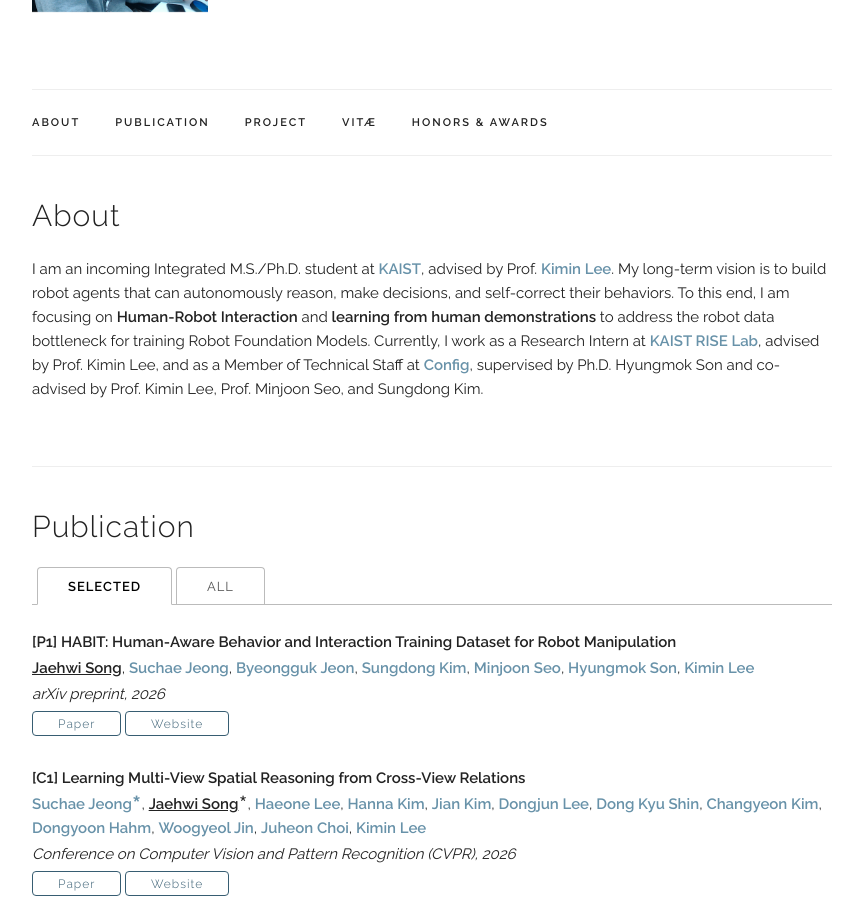
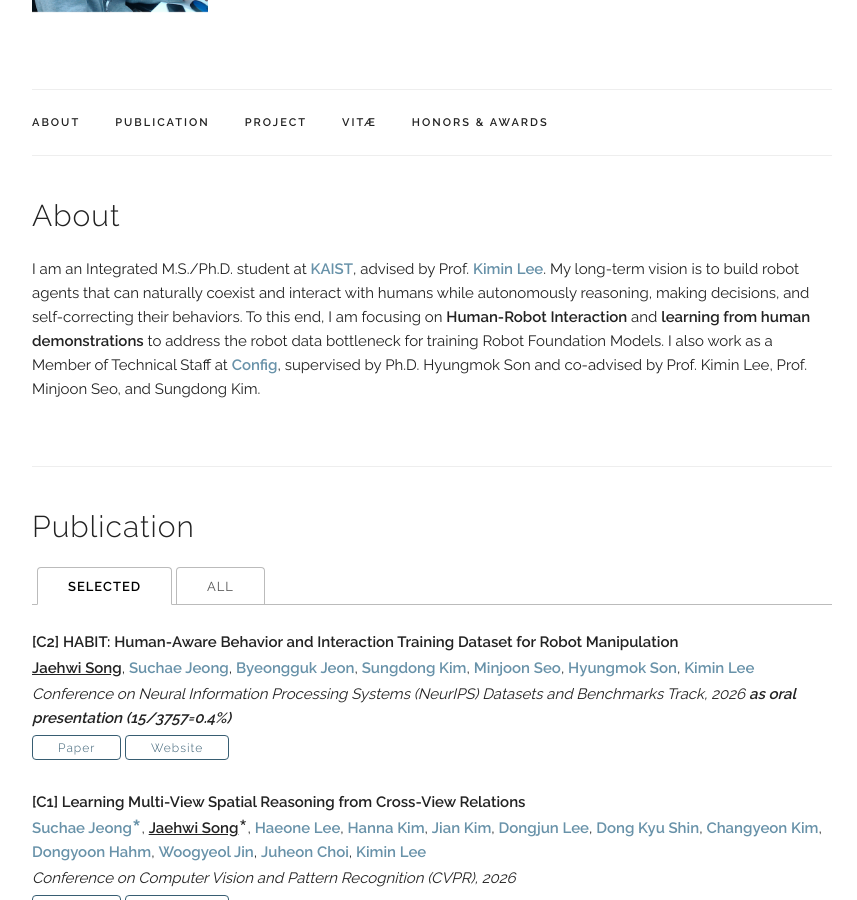
Before and after one commit to songjaehwi/songjaehwi.github.io, a Jekyll site: the page built from index.html, in a window 1280 px wide and 900 px high, scrolled down 204 px. Shown: the whole window, without its empty margins (208-1065 px from the left). Built offline with Jekyll 4.4.1, drawn with Linux system fonts in a browser that asks for light colours.

Commit message:
feat: update publications

```diff
--- a/_data/publications.yaml
+++ b/_data/publications.yaml
@@ -1,8 +1,8 @@
 papers:
 
-  - title: "[P1] HABIT: Human-Aware Behavior and Interaction Training Dataset for Robot Manipulation"
+  - title: "[C2] HABIT: Human-Aware Behavior and Interaction Training Dataset for Robot Manipulation"
     authors: "<b><u>Jaehwi Song</u></b>, <a>Suchae Jeong</a>, <a>Byeongguk Jeon</a>, <a>Sungdong Kim</a>, <a>Minjoon Seo</a>, <a>Hyungmok Son</a>, <a>Kimin Lee</a>"
-    venue: "arXiv preprint, 2026"
+    venue: "Conference on Neural Information Processing Systems (NeurIPS) Datasets and Benchmarks Track, 2026 <b>as oral presentation (15/3757=0.4%)</b>"
     paper_pdf: "https://arxiv.org/abs/2606.31682"
     website: "https://habit-dataset.github.io/"
     selected: y
--- a/index.html
+++ b/index.html
@@ -6,9 +6,9 @@
 <div class="docs-section" id="about">
   <h4>About</h4>
   <p>
-  I am an incoming Integrated M.S./Ph.D. student at <a href="https://gsai.kaist.ac.kr/" target="_blank">KAIST</a>, advised by Prof. <a href="https://sites.google.com/view/kiminlee/home" target="_blank">Kimin Lee</a>.
-  My long-term vision is to build robot agents that can autonomously reason, make decisions, and self-correct their behaviors. To this end, I am focusing on <strong>Human-Robot Interaction</strong> and <strong>learning from human demonstrations</strong> to address the robot data bottleneck for training Robot Foundation Models.
-  Currently, I work as a Research Intern at <a href="https://sites.google.com/view/kiminlee/home" target="_blank">KAIST RISE Lab</a>, advised by Prof. Kimin Lee, and as a Member of Technical Staff at <a href="https://config.inc/" target="_blank">Config</a>, supervised by Ph.D. Hyungmok Son and co-advised by Prof. Kimin Lee, Prof. Minjoon Seo, and Sungdong Kim.
+  I am an Integrated M.S./Ph.D. student at <a href="https://gsai.kaist.ac.kr/" target="_blank">KAIST</a>, advised by Prof. <a href="https://sites.google.com/view/kiminlee/home" target="_blank">Kimin Lee</a>.
+  My long-term vision is to build robot agents that can naturally coexist and interact with humans while autonomously reasoning, making decisions, and self-correcting their behaviors. To this end, I am focusing on <strong>Human-Robot Interaction</strong> and <strong>learning from human demonstrations</strong> to address the robot data bottleneck for training Robot Foundation Models.
+  I also work as a Member of Technical Staff at <a href="https://config.inc/" target="_blank">Config</a>, supervised by Ph.D. Hyungmok Son and co-advised by Prof. Kimin Lee, Prof. Minjoon Seo, and Sungdong Kim.
   </p>
 </div>
 
```
